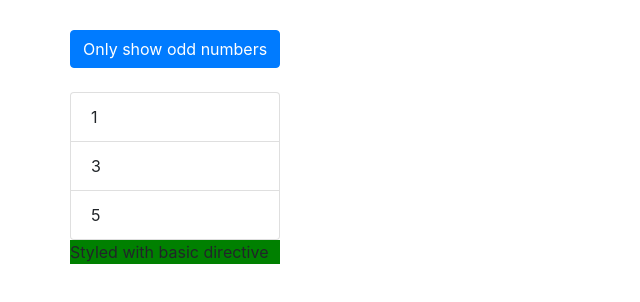
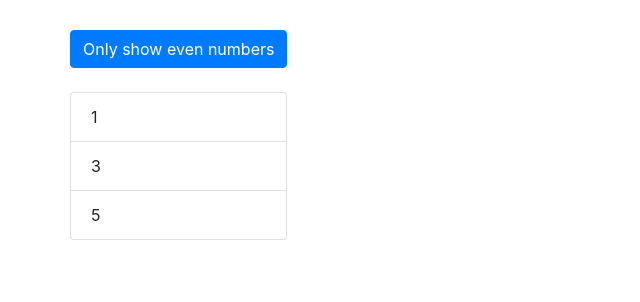
Before and after one commit to grinit10/ng-full, an Angular app: page / in a window 1280 px wide. Shown: the top 302 px of the page, without its empty margins (0-640 px from the left). Built offline with nearby package versions, Linux system fonts and the light colour scheme.

Commit message:
Making few fixes.

```diff
--- a/src/app/app.component.html
+++ b/src/app/app.component.html
@@ -1,25 +1,19 @@
 <div class="container">
   <div class="row">
     <div class="col-xs-12">
-      <button
-        class="btn btn-primary"
-        (click)="onlyOdd = !onlyOdd">Only show odd numbers</button>
+      <button class="btn btn-primary" (click)="onlyOdd = !onlyOdd">Only show {{onlyOdd? 'even' : 'odd'}}
+        numbers</button>
       <br><br>
       <div>
-        <ul class="list-group" *ngIf="onlyOdd" >
-          <li
-            class="list-group-item"
-            *ngFor="let odd of oddnumbers">{{odd}}
+        <ul class="list-group" *ngIf="onlyOdd">
+          <li basic-directive class="list-group-item" *ngFor="let odd of oddnumbers">{{odd}}
           </li>
         </ul>
-        <ul class="list-group" *ngIf="!onlyOdd" >
-          <li
-            class="list-group-item"
-            *ngFor="let even of evennumbers">{{even}}
+        <ul class="list-group" *ngIf="!onlyOdd">
+          <li basic-directive class="list-group-item" *ngFor="let even of evennumbers">{{even}}
           </li>
         </ul>
       </div>
-      <p basic-directive>Styled with basic directive</p>
     </div>
   </div>
 </div>
--- a/src/app/directives/basic.custom.directive.ts
+++ b/src/app/directives/basic.custom.directive.ts
@@ -8,6 +8,7 @@ export class BasicDirective implements OnInit {
 
   constructor(private elementref: ElementRef) {}
   ngOnInit() {
-    this.elementref.nativeElement.style.backgroundColor = 'green';
+    this.elementref.nativeElement.addEventListener('mouseover', (e: any) => e.target.style.backgroundColor = 'green');
+    this.elementref.nativeElement.addEventListener('mouseout', (e: any) => e.target.style.backgroundColor = 'transparent');
   }
 }
```
